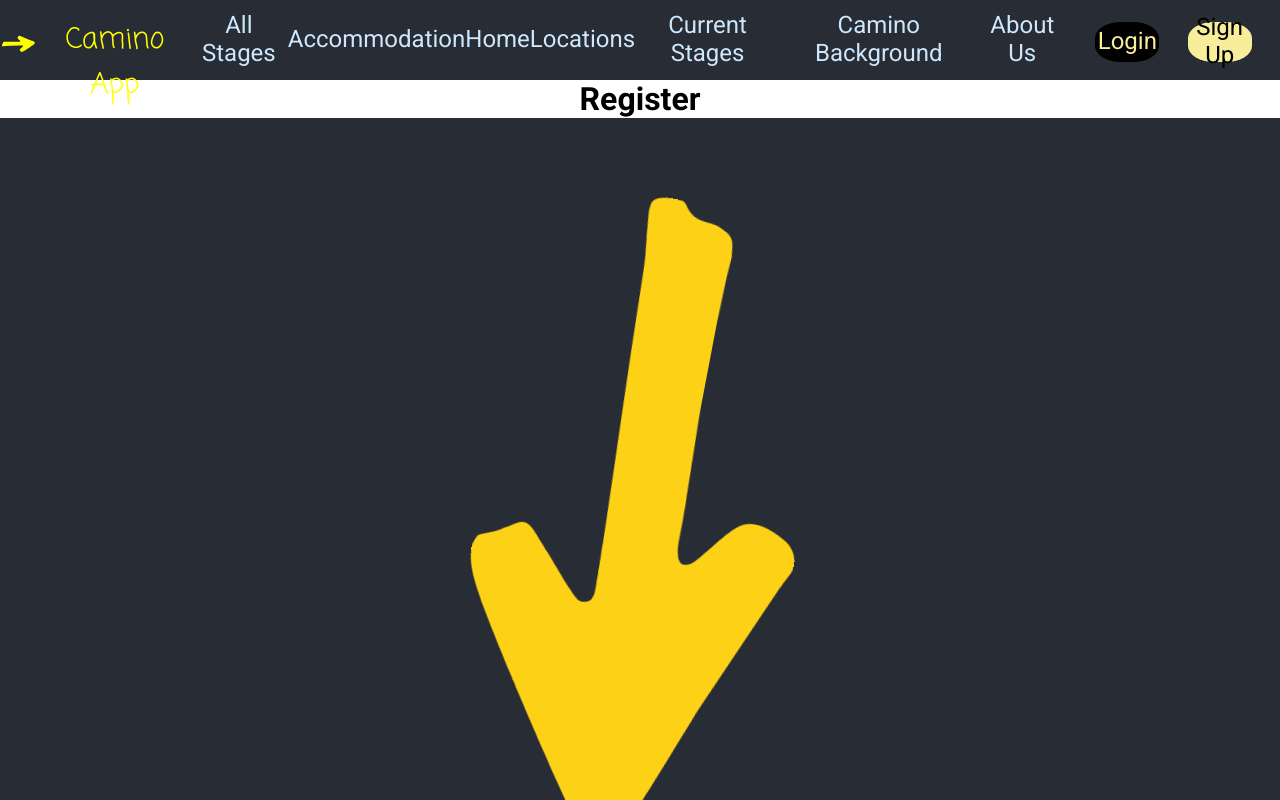
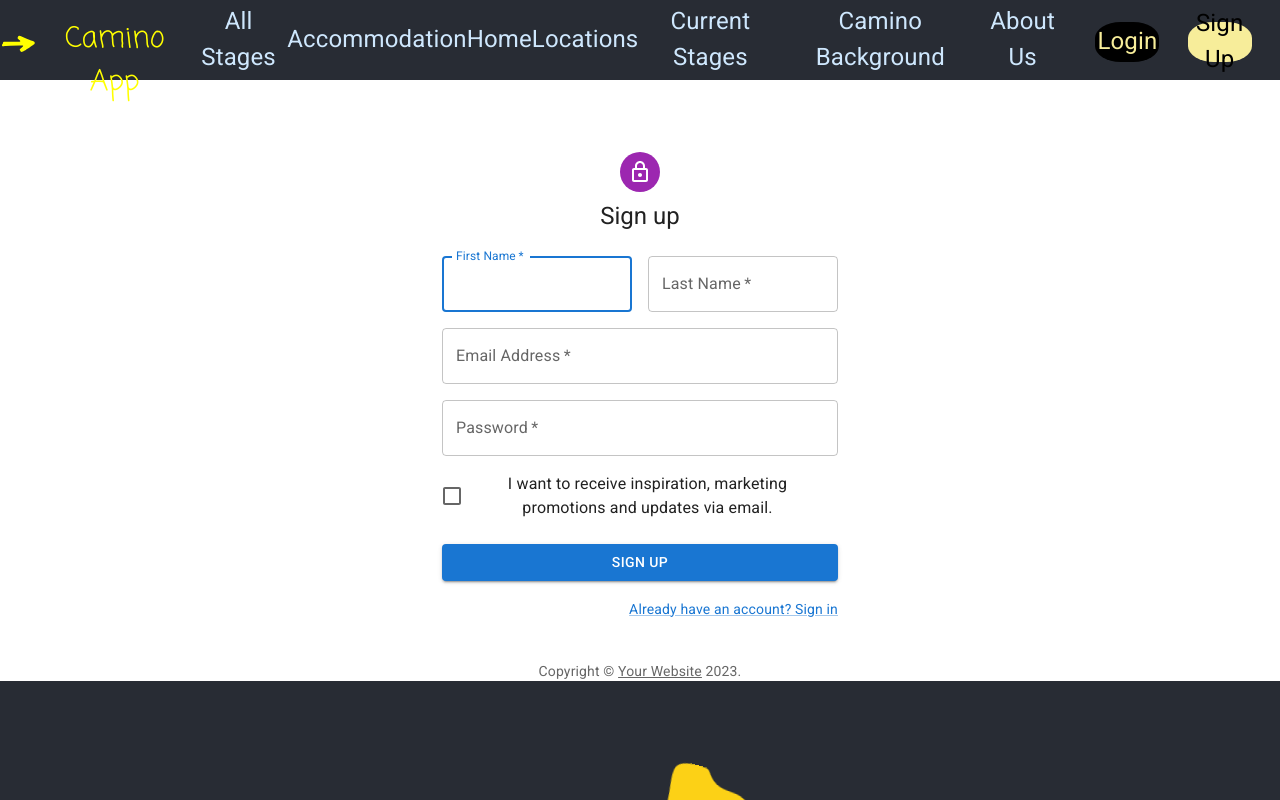
Before and after one commit to mmccart3/newcaminoapp, a React (Create React App) app: page /register in a window 1280 px wide. Shown: the top 800 px of the page. Built offline with nearby package versions, Linux system fonts and the light colour scheme; the HTML template or start-up script is replaced by a standard one.

Commit message:
basic login and signup pages added

```diff
--- a/package.json
+++ b/package.json
@@ -5,6 +5,7 @@
   "dependencies": {
     "@emotion/react": "^11.11.1",
     "@emotion/styled": "^11.11.0",
+    "@mui/icons-material": "^5.14.15",
     "@mui/material": "^5.14.15",
     "@testing-library/jest-dom": "^5.17.0",
     "@testing-library/react": "^13.4.0",
--- a/src/index.css
+++ b/src/index.css
@@ -1,3 +1,8 @@
+html {
+  line-height: 1.15;
+  -webkit-text-size-adjust: 100%;
+}
+
 body {
   margin: 0;
   font-family: 'Roboto', 'Oxygen',
@@ -7,6 +12,21 @@
   -moz-osx-font-smoothing: grayscale;
 }
 
+main {
+  display: block;
+}
+
+h1 {
+  font-size: 2em;
+  margin: 0.67em 0;
+}
+
+hr {
+  box-sizing: content-box;
+  height: 0;
+  overflow: visible;
+}
+
 code {
   font-family: source-code-pro, Menlo, Monaco, Consolas, 'Courier New',
     monospace;
--- a/src/pages/Login.jsx
+++ b/src/pages/Login.jsx
@@ -1,12 +1,115 @@
-import React from "react";
 import './Login.css';
+import * as React from 'react';
+import Avatar from '@mui/material/Avatar';
+import Button from '@mui/material/Button';
+import CssBaseline from '@mui/material/CssBaseline';
+import TextField from '@mui/material/TextField';
+import FormControlLabel from '@mui/material/FormControlLabel';
+import Checkbox from '@mui/material/Checkbox';
+import Link from '@mui/material/Link';
+import Grid from '@mui/material/Grid';
+import Box from '@mui/material/Box';
+import LockOutlinedIcon from '@mui/icons-material/LockOutlined';
+import Typography from '@mui/material/Typography';
+import Container from '@mui/material/Container';
+import { createTheme, ThemeProvider } from '@mui/material/styles';
 
-function Login () {
-    return (
-        <div>
-            <h1>Login</h1>
-        </div>
-    )
+function Copyright(props) {
+  return (
+    <Typography variant="body2" color="text.secondary" align="center" {...props}>
+      {'Copyright © '}
+      <Link color="inherit" href="https://mui.com/">
+        Your Website
+      </Link>{' '}
+      {new Date().getFullYear()}
+      {'.'}
+    </Typography>
+  );
+}
+
+// TODO remove, this demo shouldn't need to reset the theme.
+
+const defaultTheme = createTheme();
+
+function Login() {
+  const handleSubmit = (event) => {
+    event.preventDefault();
+    const data = new FormData(event.currentTarget);
+    console.log({
+      email: data.get('email'),
+      password: data.get('password'),
+    });
+  };
+
+  return (
+    <ThemeProvider theme={defaultTheme}>
+      <Container component="main" maxWidth="xs">
+        <CssBaseline />
+        <Box
+          sx={{
+            marginTop: 8,
+            display: 'flex',
+            flexDirection: 'column',
+            alignItems: 'center',
+          }}
+        >
+          <Avatar sx={{ m: 1, bgcolor: 'secondary.main' }}>
+            <LockOutlinedIcon />
+          </Avatar>
+          <Typography component="h1" variant="h5">
+            Sign in
+          </Typography>
+          <Box component="form" onSubmit={handleSubmit} noValidate sx={{ mt: 1 }}>
+            <TextField
+              margin="normal"
+              required
+              fullWidth
+              id="email"
+              label="Email Address"
+              name="email"
+              autoComplete="email"
+              autoFocus
+            />
+            <TextField
+              margin="normal"
+              required
+              fullWidth
+              name="password"
+              label="Password"
+              type="password"
+              id="password"
+              autoComplete="current-password"
+            />
+            <FormControlLabel
+              control={<Checkbox value="remember" color="primary" />}
+              label="Remember me"
+            />
+            <Button
+              type="submit"
+              fullWidth
+              variant="contained"
+              sx={{ mt: 3, mb: 2 }}
+            >
+              Sign In
+            </Button>
+            <Grid container>
+              <Grid item xs>
+                <Link href="#" variant="body2">
+                  Forgot password?
+                </Link>
+              </Grid>
+              <Grid item>
+                <Link href="#" variant="body2">
+                  {"Don't have an account? Sign Up"}
+                </Link>
+              </Grid>
+            </Grid>
+          </Box>
+        </Box>
+        <Copyright sx={{ mt: 8, mb: 4 }} />
+      </Container>
+    </ThemeProvider>
+  );
 }
 
 export default Login;
--- a/src/pages/Register.jsx
+++ b/src/pages/Register.jsx
@@ -1,12 +1,135 @@
-import React from "react";
 import './Register.css';
+import * as React from 'react';
+import Avatar from '@mui/material/Avatar';
+import Button from '@mui/material/Button';
+import CssBaseline from '@mui/material/CssBaseline';
+import TextField from '@mui/material/TextField';
+import FormControlLabel from '@mui/material/FormControlLabel';
+import Checkbox from '@mui/material/Checkbox';
+import Link from '@mui/material/Link';
+import Grid from '@mui/material/Grid';
+import Box from '@mui/material/Box';
+import LockOutlinedIcon from '@mui/icons-material/LockOutlined';
+import Typography from '@mui/material/Typography';
+import Container from '@mui/material/Container';
+import { createTheme, ThemeProvider } from '@mui/material/styles';
 
-function Register () {
-    return (
-        <div>
-            <h1>Register</h1>
-        </div>
-    )
+function Copyright(props) {
+  return (
+    <Typography variant="body2" color="text.secondary" align="center" {...props}>
+      {'Copyright © '}
+      <Link color="inherit" href="https://mui.com/">
+        Your Website
+      </Link>{' '}
+      {new Date().getFullYear()}
+      {'.'}
+    </Typography>
+  );
 }
 
+const defaultTheme = createTheme();
+
+function Register() {
+  const handleSubmit = (event) => {
+    event.preventDefault();
+    const data = new FormData(event.currentTarget);
+    console.log({
+      email: data.get('email'),
+      password: data.get('password'),
+    });
+  };
+
+  return (
+    <ThemeProvider theme={defaultTheme}>
+      <Container component="main" maxWidth="xs">
+        <CssBaseline />
+        <Box
+          sx={{
+            marginTop: 8,
+            display: 'flex',
+            flexDirection: 'column',
+            alignItems: 'center',
+          }}
+        >
+          <Avatar sx={{ m: 1, bgcolor: 'secondary.main' }}>
+            <LockOutlinedIcon />
+          </Avatar>
+          <Typography component="h1" variant="h5">
+            Sign up
+          </Typography>
+          <Box component="form" noValidate onSubmit={handleSubmit} sx={{ mt: 3 }}>
+            <Grid container spacing={2}>
+              <Grid item xs={12} sm={6}>
+                <TextField
+                  autoComplete="given-name"
+                  name="firstName"
+                  required
+                  fullWidth
+                  id="firstName"
+                  label="First Name"
+                  autoFocus
+                />
+              </Grid>
+              <Grid item xs={12} sm={6}>
+                <TextField
+                  required
+                  fullWidth
+                  id="lastName"
+                  label="Last Name"
+                  name="lastName"
+                  autoComplete="family-name"
+                />
+              </Grid>
+              <Grid item xs={12}>
+                <TextField
+                  required
+                  fullWidth
+                  id="email"
+                  label="Email Address"
+                  name="email"
+                  autoComplete="email"
+                />
+              </Grid>
+              <Grid item xs={12}>
+                <TextField
+                  required
+                  fullWidth
+                  name="password"
+                  label="Password"
+                  type="password"
+                  id="password"
+                  autoComplete="new-password"
+                />
+              </Grid>
+              <Grid item xs={12}>
+                <FormControlLabel
+                  control={<Checkbox value="allowExtraEmails" color="primary" />}
+                  label="I want to receive inspiration, marketing promotions and updates via email."
+                />
+              </Grid>
+            </Grid>
+            <Button
+              type="submit"
+              fullWidth
+              variant="contained"
+              sx={{ mt: 3, mb: 2 }}
+            >
+              Sign Up
+            </Button>
+            <Grid container justifyContent="flex-end">
+              <Grid item>
+                <Link href="#" variant="body2">
+                  Already have an account? Sign in
+                </Link>
+              </Grid>
+            </Grid>
+          </Box>
+        </Box>
+        <Copyright sx={{ mt: 5 }} />
+      </Container>
+    </ThemeProvider>
+  );
+}
+
+
 export default Register;
```
Also changed, not shown: 1 other file (tests, documents, lock files or other folders).
